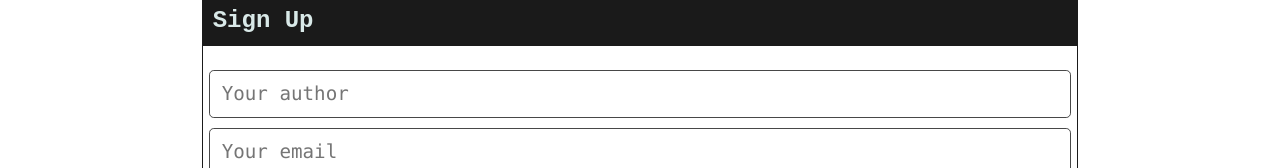
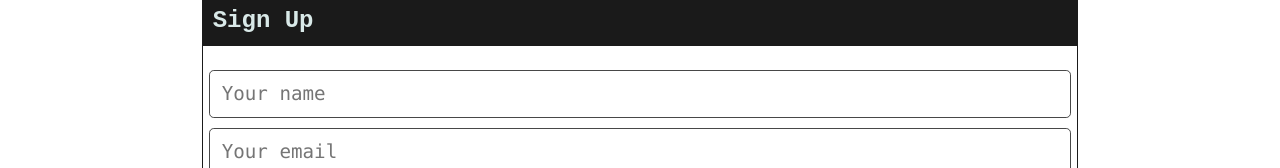
Before and after one commit to catdelaney/Project3Part2, a React (Vite) app in the folder client/: page /signup in a window 1280 px wide. Shown: the part 360-528 px from the top of the page. Built offline with nearby package versions, Linux system fonts and the light colour scheme.

Commit message:
minor style change and vite config fix

```diff
--- a/client/src/pages/Signup.jsx
+++ b/client/src/pages/Signup.jsx
@@ -53,7 +53,7 @@ const Signup = () => {
               <form onSubmit={handleFormSubmit}>
                 <input
                   className="form-input"
-                  placeholder="Your author"
+                  placeholder="Your name"
                   name="author"
                   type="text"
                   value={formState.author}
--- a/client/vite.config.js
+++ b/client/vite.config.js
@@ -5,8 +5,6 @@ import react from '@vitejs/plugin-react'
 export default defineConfig({
   plugins: [react()],
   server: {
-    port: 3000,
-    open: true,
     proxy: {
       '/graphql': {
         target: 'http://localhost:3001',
```
